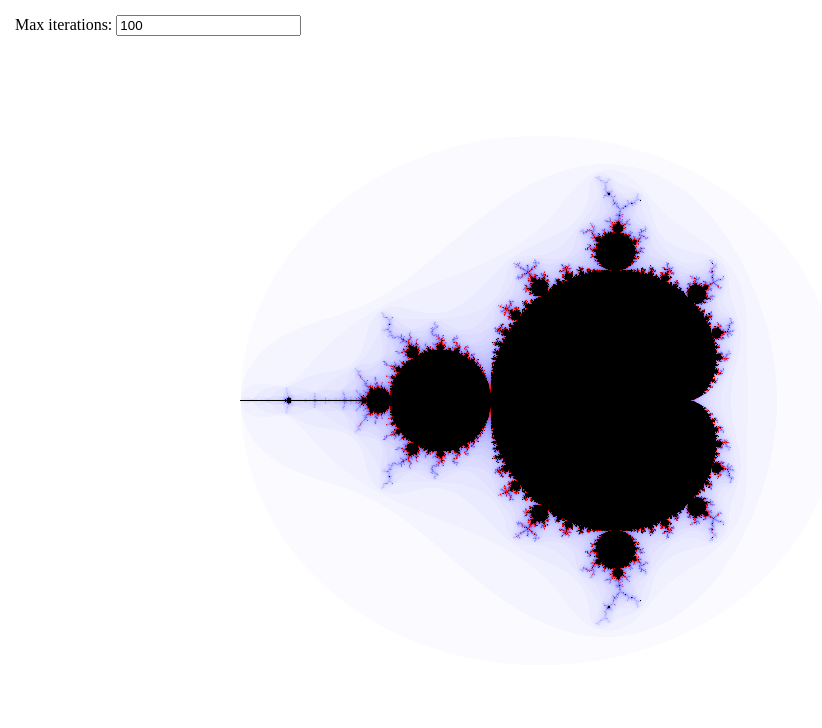
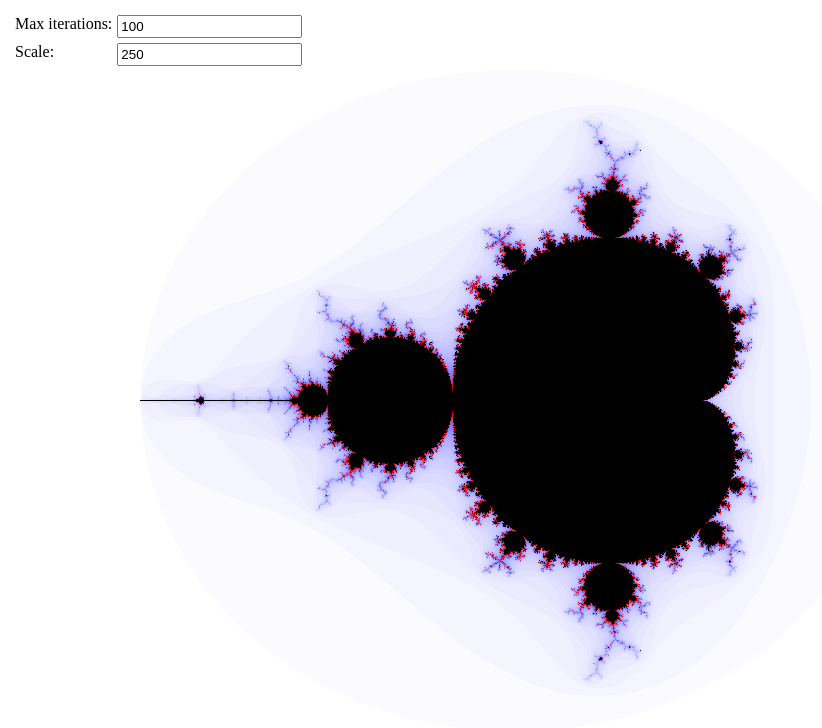
Before and after one commit to Sanensi/mandelbrot, a website built with Vite: page pages/canvas-based.html in a window 1280 px wide. Shown: the whole page, without its empty margins (0-822 px from the left). Built offline with nearby package versions, Linux system fonts and the light colour scheme.

Commit message:
feat: Can change scale

```diff
--- a/pages/canvas-based.html
+++ b/pages/canvas-based.html
@@ -16,17 +16,37 @@
 
       .controls {
         position: absolute;
+        display: flex;
+        flex-direction: column;
+
         margin: 10px;
         padding: 5px;
         background-color: white;
+
+        :not(:last-child) {
+          margin-bottom: 5px;
+        }
+
+        label {
+          display: flex;
+          justify-content: space-between;
+
+          :not(:last-child) {
+            margin-right: 5px;
+          }
+        }
       }
     </style>
   </head>
   <body>
     <div class="controls">
       <label>
-        Max iterations:
+        <span>Max iterations:</span>
         <input id="max-iteration" type="number" value="100" min="1" step="1" />
+      </label>
+      <label>
+        <span>Scale:</span>
+        <input id="scale" type="number" value="250" min="1" step="1" />
       </label>
     </div>
     <canvas></canvas>
--- a/src/canvas-based/index.ts
+++ b/src/canvas-based/index.ts
@@ -6,6 +6,8 @@ import { Color } from "./ColorGradient";
 const maxIterationInput =
   (document.getElementById("max-iteration") as HTMLInputElement) ??
   throwError();
+const scaleInput =
+  (document.getElementById("scale") as HTMLInputElement) ?? throwError();
 
 const canvas = document.querySelector("canvas") ?? throwError();
 const ctx = canvas.getContext("2d") ?? throwError();
@@ -15,7 +17,7 @@ canvas.height = canvas.clientHeight;
 
 let maxIteration = Number.parseInt(maxIterationInput.value);
 const offset = new Vec2(canvas.width / 2, canvas.height / 2);
-const scale = Vec2.ONE.scale(200);
+let scale = Vec2.ONE.scale(Number.parseInt(scaleInput.value));
 
 const imageData = ctx.createImageData(canvas.width, canvas.height);
 
@@ -23,6 +25,11 @@ render();
 
 maxIterationInput.addEventListener("change", () => {
   maxIteration = Number.parseInt(maxIterationInput.value);
+  render();
+});
+
+scaleInput.addEventListener("change", () => {
+  scale = Vec2.ONE.scale(Number.parseInt(scaleInput.value));
   render();
 });
 
```
